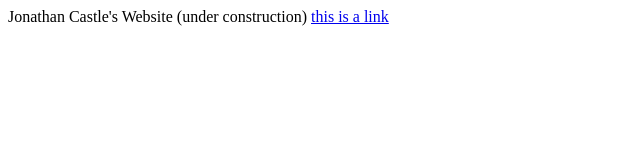
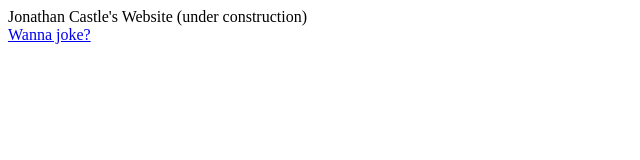
Before and after one commit to castlez/castlez.github.io, a plain HTML site: page index.html in a window 1280 px wide. Shown: the whole page, without its empty margins (0-640 px from the left). Drawn offline with Linux system fonts and the light colour scheme.

Commit message:
Update index.html

```diff
--- a/index.html
+++ b/index.html
@@ -2,7 +2,8 @@
     <body>
         <p>
             Jonathan Castle's Website (under construction)
-            <a href="silly.html">this is a link</a>
+            <br>
+            <a href="silly.html">Wanna joke?</a>
         </p>
     </body>
 </html>
```
